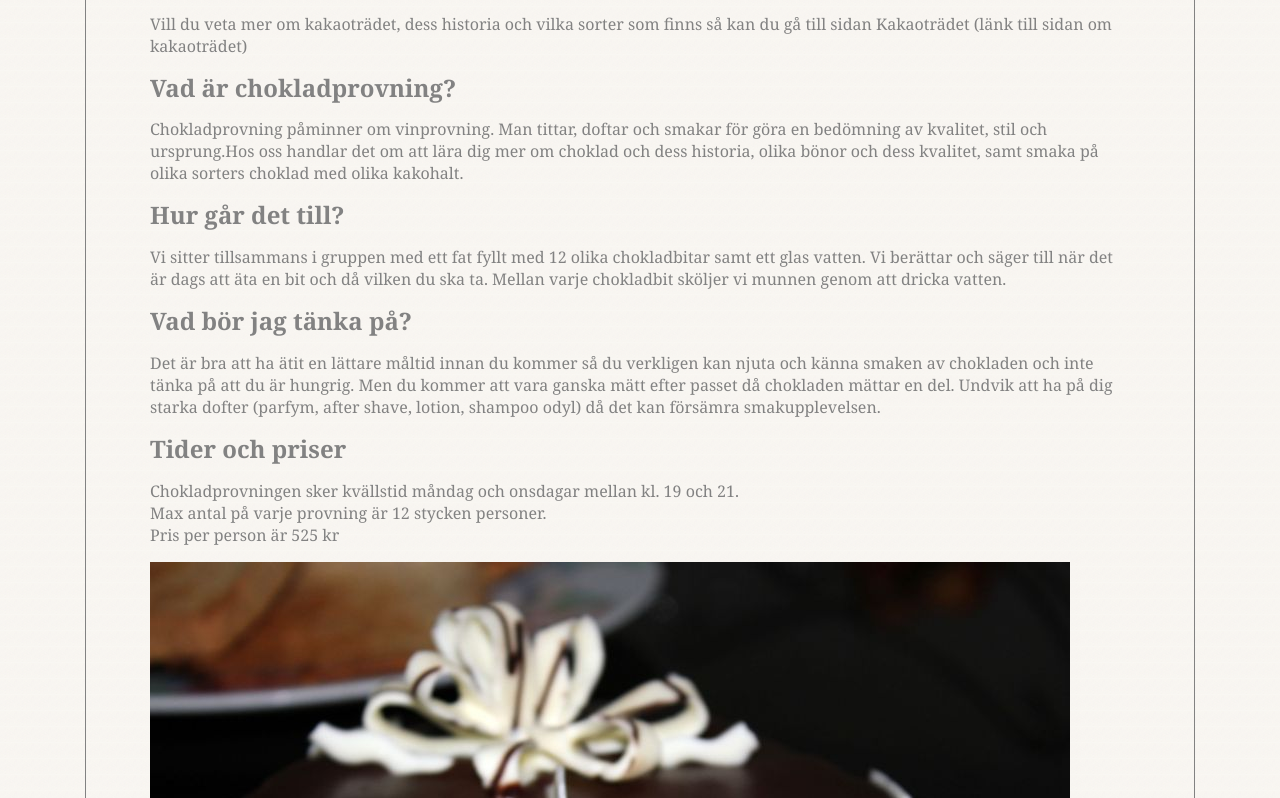
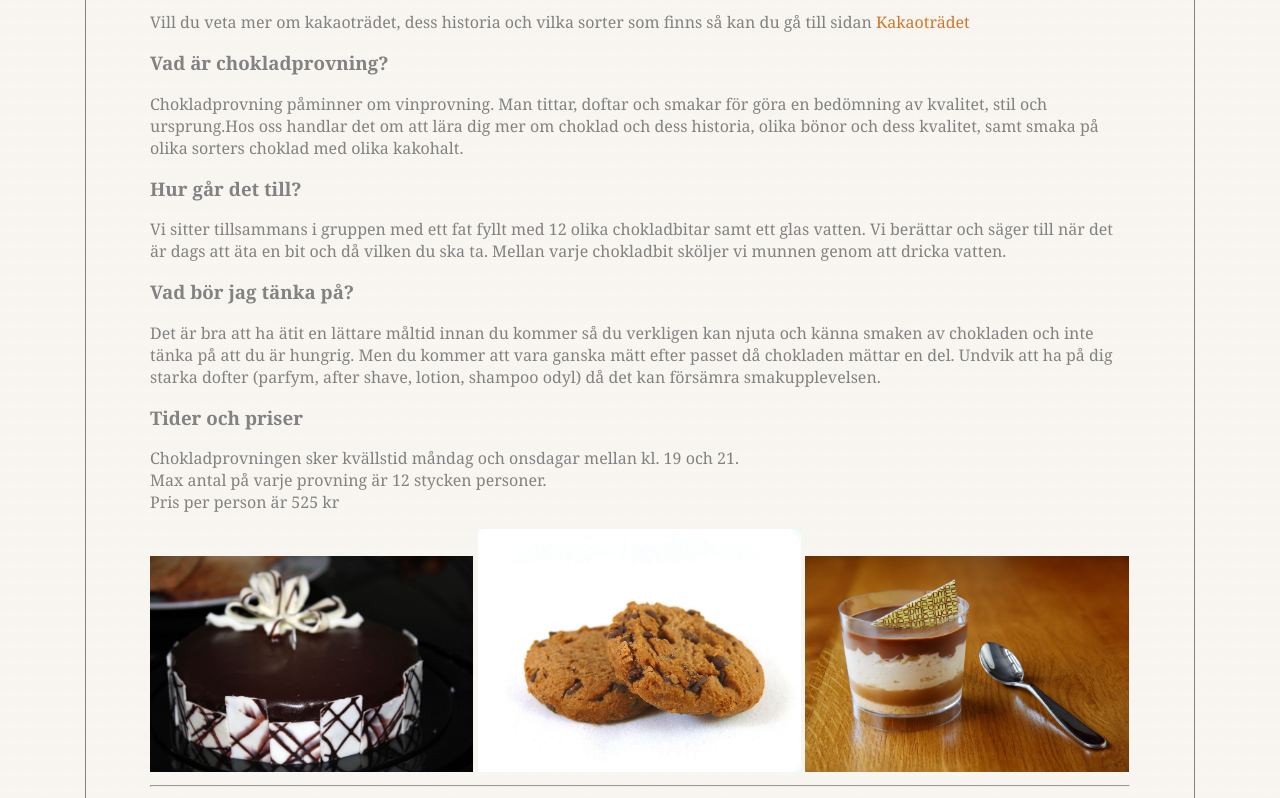
Before and after one commit to Fredagsmys/webdev-coffee-shop, a plain HTML site: page chokladprovning.html in a window 1280 px wide. Shown: the part 504-1302 px from the top of the page. Drawn offline with Linux system fonts and the light colour scheme.

Commit message:
finished part 1 of project

```diff
--- a/chokladprovning.html
+++ b/chokladprovning.html
@@ -7,7 +7,7 @@
 </head>
 <body>
     <h1>Café Choco-Latte</h1>
-    <h2>Fantastiskt kaffe & läckra bakverk</h2>
+    <h3>Fantastiskt kaffe & läckra bakverk</h3>
     <p>Vi vill vara en kaffeoas där du känner de intensiva dofterna från kaffet när du kliver in genom dörren. Vi är en plats där du för varje kopp kaffe och bakverk ska uppleva en sann njutning och smaksensation.  Vi vill ge dig hög kvalitet utan att tumma på rättvisan gentemot kaffe- och kakoodlarna. </p>
     <ul>
         <li>
@@ -34,37 +34,35 @@
         Vill du sedan boka en tid så går du till vårt <a href="/booking">bokningsformulär</a>.
     </p>
     <p>
-        Vill du veta mer om kakaoträdet, dess historia och vilka sorter som finns så kan du gå till sidan Kakaoträdet (länk till sidan om kakaoträdet)
+        Vill du veta mer om kakaoträdet, dess historia och vilka sorter som finns så kan du gå till sidan <a href="kakao.html">Kakaoträdet</a>
     </p>
-    <h2>Vad är chokladprovning?</h2>
+    <h3>Vad är chokladprovning?</h3>
     <p>
         Chokladprovning påminner om vinprovning. Man tittar, doftar och smakar för göra en bedömning av kvalitet, stil och ursprung.Hos oss handlar det om att lära dig mer om choklad och dess historia, olika bönor och dess kvalitet, samt smaka på olika sorters choklad med olika kakohalt.
     </p>
 
-    <h2>
+    <h3>
         Hur går det till?
-    </h2>
+    </h3>
     <p>
         Vi sitter tillsammans i gruppen med ett fat fyllt med 12 olika chokladbitar samt ett glas vatten. Vi berättar och säger till när det är dags att äta en bit och då vilken du ska ta. Mellan varje chokladbit sköljer vi munnen genom att dricka vatten.
     </p>
 
-    <h2>
+    <h3>
         Vad bör jag tänka på?
-    </h2>
+    </h3>
     <p>
         Det är bra att ha ätit en lättare måltid innan du kommer så du verkligen kan njuta och känna smaken av chokladen och inte tänka på att du är hungrig. Men du kommer att vara ganska mätt efter passet då chokladen mättar en del. Undvik att ha på dig starka dofter (parfym, after shave, lotion, shampoo odyl) då det kan försämra smakupplevelsen.
     </p>
-    <h2>Tider och priser</h2>
+    <h3>Tider och priser</h3>
     <p>
         Chokladprovningen sker kvällstid måndag och onsdagar mellan kl. 19 och 21. <br>
         Max antal på varje provning är 12 stycken personer.<br>
         Pris per person är 525 kr
     </p>
-    <div>
-        <img src="bilder/chocolate-cake-2.jpg" alt="swirly-cake">
-        <img src="bilder/chocolate-chip-cookies.jpg" alt="cake">
-        <img src="bilder/chocolate-dessert.jpg" alt="muffin">
-    </div>
+        <img src="bilder/chocolate-cake-2.jpg" alt="chocolate cake" width="33%">
+        <img src="bilder/chocolate-chip-cookies.jpg" alt="chocolate chip" width="33%">
+        <img src="bilder/chocolate-dessert.jpg" alt="chocolate dessert" width="33%">
     <hr>
     <p>© Copyright 2022 | Café Choco-Latte</p>
 
```
Also changed, not shown: bokning.html (+2 -3 lines), index.html (+10 -10 lines).
